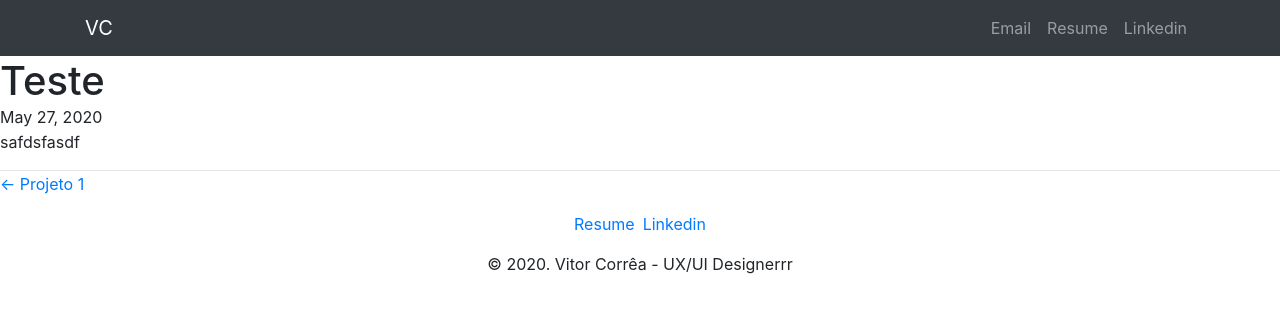
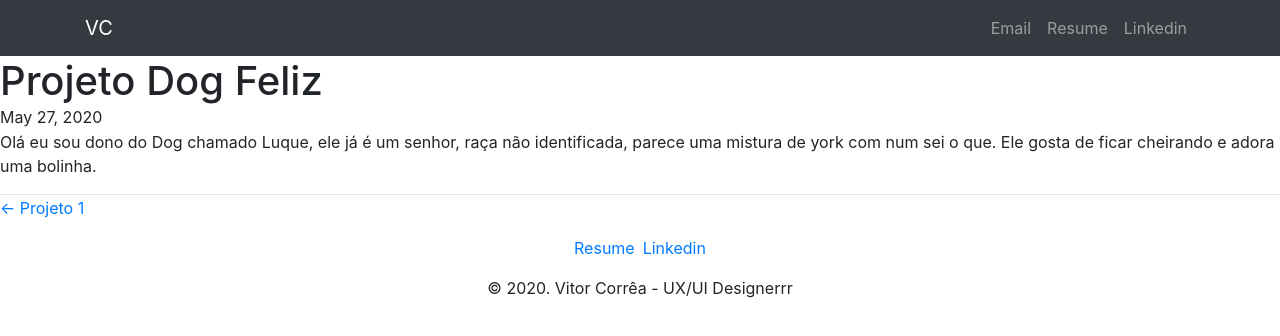
Before and after one commit to abmti/portfolio-vitor, a Gatsby site: page /2020-05-27-teste/ in a window 1280 px wide. Built offline with nearby package versions, Linux system fonts and the light colour scheme; Gatsby itself is replaced by a stand-in of ours.

Commit message:
Update Blog “2020-05-27-teste”

```diff
--- a/content/blog/2020-05-27-teste.md
+++ b/content/blog/2020-05-27-teste.md
@@ -1,6 +1,6 @@
 ---
-title: Teste
+title: Projeto Dog Feliz
 date: 2020-05-27T17:32:28.540Z
-description: Teste
+description: Dog Feliz
 ---
-safdsfasdf
+Olá eu sou dono do Dog chamado Luque, ele já é um senhor, raça não identificada, parece uma mistura de york com num sei o que. Ele gosta de ficar cheirando e adora uma bolinha.
```
